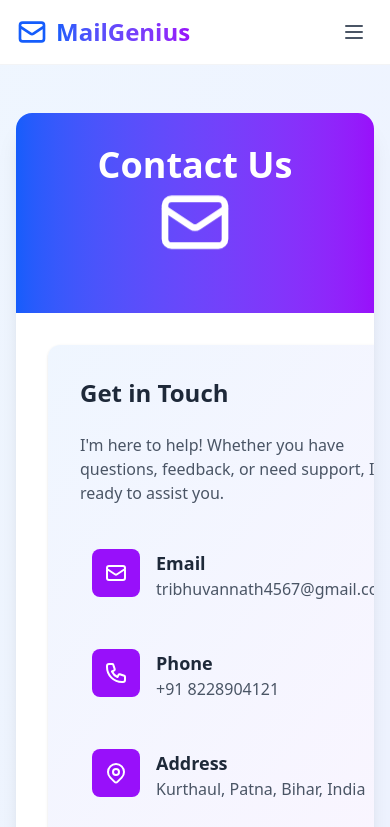
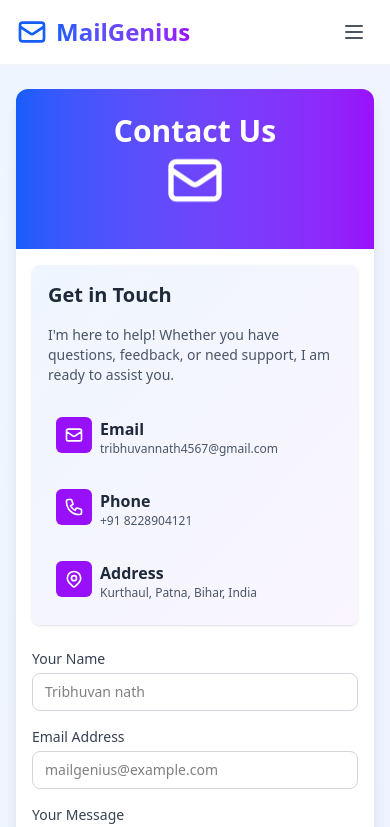
Before and after one commit to Tribhuvan-Web/MailGenius-frontend, a React (Vite) app: page /contact in a window 390 px wide. Shown: the top 827 px of the page. Built offline with nearby package versions, Linux system fonts and the light colour scheme.

Commit message:
Completed everythin

```diff
--- a/src/Contact.jsx
+++ b/src/Contact.jsx
@@ -38,16 +38,16 @@
   };
 
   return (
-    <div className="min-h-screen bg-gradient-to-br from-blue-50 to-indigo-50 py-12">
-      <div className="max-w-6xl mx-auto px-4">
-        <div className="bg-white rounded-2xl shadow-xl overflow-hidden">
-          <div className="bg-gradient-to-r from-blue-600 to-purple-600 text-center py-8">
-            <div className="max-w-md mx-auto">
-              <h1 className="text-4xl font-bold text-white mb-4 animate-fade-in-down">
+    <div className="min-h-screen bg-gradient-to-br from-blue-50 to-indigo-50 py-6 sm:py-12">
+      <div className="max-w-6xl mx-auto px-4 sm:px-6 lg:px-8">
+        <div className="bg-white rounded-xl sm:rounded-2xl shadow-lg sm:shadow-xl overflow-hidden">
+          <div className="bg-gradient-to-r from-blue-600 to-purple-600 text-center py-6 sm:py-8">
+            <div className="max-w-xs mx-auto sm:max-w-md">
+              <h1 className="text-3xl sm:text-4xl font-bold text-white mb-3 sm:mb-4 animate-fade-in-down">
                 Contact Us
               </h1>
               <svg
-                className="w-20 h-20 mx-auto text-white animate-bounce"
+                className="w-16 h-16 sm:w-20 sm:h-20 mx-auto text-white animate-bounce"
                 fill="none"
                 stroke="currentColor"
                 viewBox="0 0 24 24"
@@ -62,18 +62,18 @@
             </div>
           </div>
 
-          <div className="grid md:grid-cols-2 gap-8 p-8">
-            <div className="space-y-6">
-              <div className="bg-gradient-to-br from-blue-50 to-purple-50 p-8 rounded-xl shadow-sm">
-                <h2 className="text-2xl font-bold text-gray-800 mb-6">
+          <div className="grid md:grid-cols-2 gap-6 sm:gap-8 p-4 sm:p-6 lg:p-8">
+            <div className="space-y-4 sm:space-y-6">
+              <div className="bg-gradient-to-br from-blue-50 to-purple-50 p-4 sm:p-6 lg:p-8 rounded-lg sm:rounded-xl shadow-sm">
+                <h2 className="text-xl sm:text-2xl font-bold text-gray-800 mb-4 sm:mb-6">
                   Get in Touch
                 </h2>
-                <p className="text-gray-600 mb-8">
+                <p className="text-sm sm:text-base text-gray-600 mb-6 sm:mb-8">
                   I'm here to help! Whether you have questions, feedback, or
                   need support, I am ready to assist you.
                 </p>
 
-                <div className="space-y-6">
+                <div className="space-y-4 sm:space-y-6">
                   <ContactInfoItem
                     icon="M3 8l7.89 5.26a2 2 0 002.22 0L21 8M5 19h14a2 2 0 002-2V7a2 2 0 00-2-2H5a2 2 0 00-2 2v10a2 2 0 002 2z"
                     title="Email"
@@ -97,9 +97,9 @@
             </div>
 
             {/* Contact Form */}
-            <form onSubmit={handleSubmit} className="space-y-6">
+            <form onSubmit={handleSubmit} className="space-y-4 sm:space-y-6">
               <div className="animate-fade-in-up">
-                <label className="block text-gray-700 font-medium mb-2">
+                <label className="block text-sm sm:text-base text-gray-700 font-medium mb-1 sm:mb-2">
                   Your Name
                 </label>
                 <input
@@ -107,14 +107,14 @@
                   name="name"
                   value={formData.name}
                   onChange={handleChange}
-                  className="w-full px-4 py-3 rounded-lg border border-gray-300 focus:ring-2 focus:ring-purple-500 focus:border-transparent transition-all"
+                  className="w-full px-3 py-2 sm:px-4 sm:py-3 text-sm sm:text-base rounded-lg border border-gray-300 focus:ring-2 focus:ring-purple-500 focus:border-transparent transition-all"
                   placeholder="Tribhuvan nath"
                   required
                 />
               </div>
 
               <div className="animate-fade-in-up delay-100">
-                <label className="block text-gray-700 font-medium mb-2">
+                <label className="block text-sm sm:text-base text-gray-700 font-medium mb-1 sm:mb-2">
                   Email Address
                 </label>
                 <input
@@ -122,7 +122,7 @@
                   name="email"
                   value={formData.email}
                   onChange={handleChange}
-                  className="w-full px-4 py-3 rounded-lg border border-gray-300 focus:ring-2 focus:ring-purple-500 focus:border-transparent transition-all"
+                  className="w-full px-3 py-2 sm:px-4 sm:py-3 text-sm sm:text-base rounded-lg border border-gray-300 focus:ring-2 focus:ring-purple-500 focus:border-transparent transition-all"
                   placeholder="mailgenius@example.com"
                   required
                   pattern="[a-z0-9._%+-]+@[a-z0-9.-]+\.[a-z]{2,}$"
@@ -130,15 +130,15 @@
               </div>
 
               <div className="animate-fade-in-up delay-200">
-                <label className="block text-gray-700 font-medium mb-2">
+                <label className="block text-sm sm:text-base text-gray-700 font-medium mb-1 sm:mb-2">
                   Your Message
                 </label>
                 <textarea
-                  rows="5"
+                  rows="4"
                   name="message"
                   value={formData.message}
                   onChange={handleChange}
-                  className="w-full px-4 py-3 rounded-lg border border-gray-300 focus:ring-2 focus:ring-purple-500 focus:border-transparent transition-all"
+                  className="w-full px-3 py-2 sm:px-4 sm:py-3 text-sm sm:text-base rounded-lg border border-gray-300 focus:ring-2 focus:ring-purple-500 focus:border-transparent transition-all"
                   placeholder="How can we help you?"
                   required
                 />
@@ -147,7 +147,7 @@
               <button
                 type="submit"
                 disabled={isSubmitting}
-                className={`w-full py-3 px-6 rounded-xl font-semibold transition-all ${
+                className={`w-full py-2 sm:py-3 px-4 sm:px-6 text-sm sm:text-base rounded-lg font-semibold transition-all ${
                   isSubmitting
                     ? "bg-gray-400 cursor-not-allowed"
                     : "bg-purple-600 hover:bg-purple-700 transform hover:scale-[1.02]"
@@ -157,13 +157,13 @@
               </button>
 
               {submitStatus === "success" && (
-                <div className="mt-4 p-4 bg-green-100 text-green-700 rounded-lg animate-fade-in">
+                <div className="mt-3 sm:mt-4 p-3 sm:p-4 text-sm sm:text-base bg-green-100 text-green-700 rounded-lg animate-fade-in">
                   Message sent successfully! We'll respond as soon as possible.
                 </div>
               )}
 
               {submitStatus === "error" && (
-                <div className="mt-4 p-4 bg-red-100 text-red-700 rounded-lg animate-fade-in">
+                <div className="mt-3 sm:mt-4 p-3 sm:p-4 text-sm sm:text-base bg-red-100 text-red-700 rounded-lg animate-fade-in">
                   Error sending message. Please try again or contact us directly
                   on +91 8228904121.
                 </div>
@@ -181,11 +181,11 @@
     href={link}
     target={link?.startsWith("http") ? "_blank" : "_self"}
     rel="noopener noreferrer"
-    className="flex items-start space-x-4 group cursor-pointer hover:bg-gray-50 p-3 rounded-lg transition-all"
+    className="flex items-start space-x-2 sm:space-x-4 group cursor-pointer hover:bg-gray-50 p-2 sm:p-3 rounded-lg transition-all"
   >
-    <div className="flex-shrink-0 p-3 bg-purple-600 rounded-lg text-white group-hover:bg-purple-700 transition-colors">
+    <div className="flex-shrink-0 p-2 sm:p-3 bg-purple-600 rounded-md sm:rounded-lg text-white group-hover:bg-purple-700 transition-colors">
       <svg
-        className="w-6 h-6"
+        className="w-5 h-5 sm:w-6 sm:h-6"
         fill="none"
         stroke="currentColor"
         viewBox="0 0 24 24"
@@ -198,9 +198,12 @@
         />
       </svg>
     </div>
+
     <div>
-      <h3 className="text-lg font-semibold text-gray-800">{title}</h3>
-      <p className="text-gray-600">{info}</p>
+      <h3 className="text-base sm:text-lg font-semibold text-gray-800">
+        {title}
+      </h3>
+      <p className="text-xs sm:text-sm text-gray-600">{info}</p>
     </div>
   </a>
 );
--- a/src/Home.jsx
+++ b/src/Home.jsx
@@ -38,10 +38,10 @@
   };
 
   const handleDownload = () => {
-    fetch(`${process.env.PUBLIC_URL}/mailGenius.pdf`)
+    fetch(`${process.env.PUBLIC_URL}/mailGenius.zip`)
       .then((response) => response.blob())
       .then((blob) => {
-        saveAs(blob, "mailGenius.pdf");
+        saveAs(blob, "mailGenius.zip");
       });
   };
 
```
